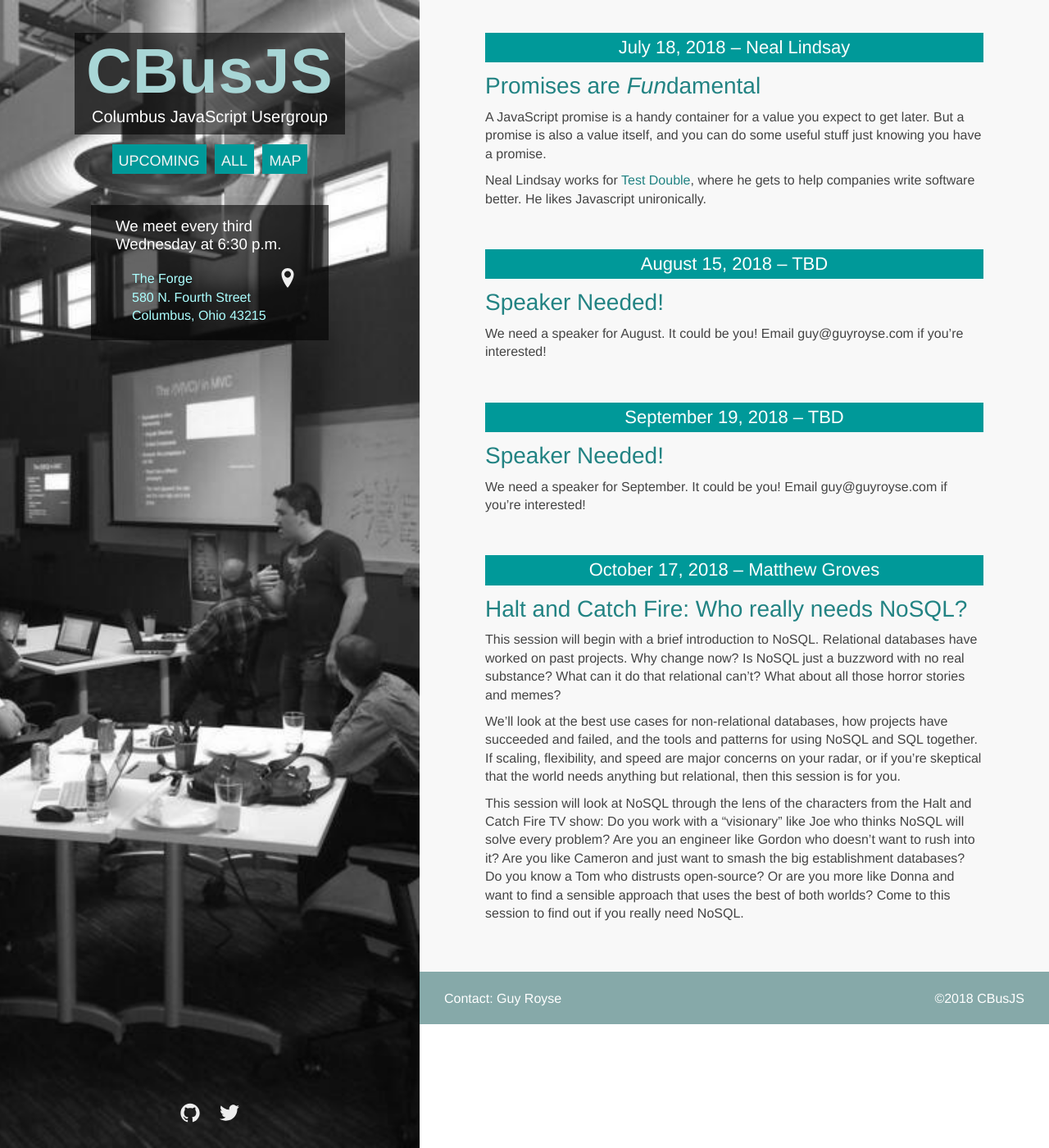
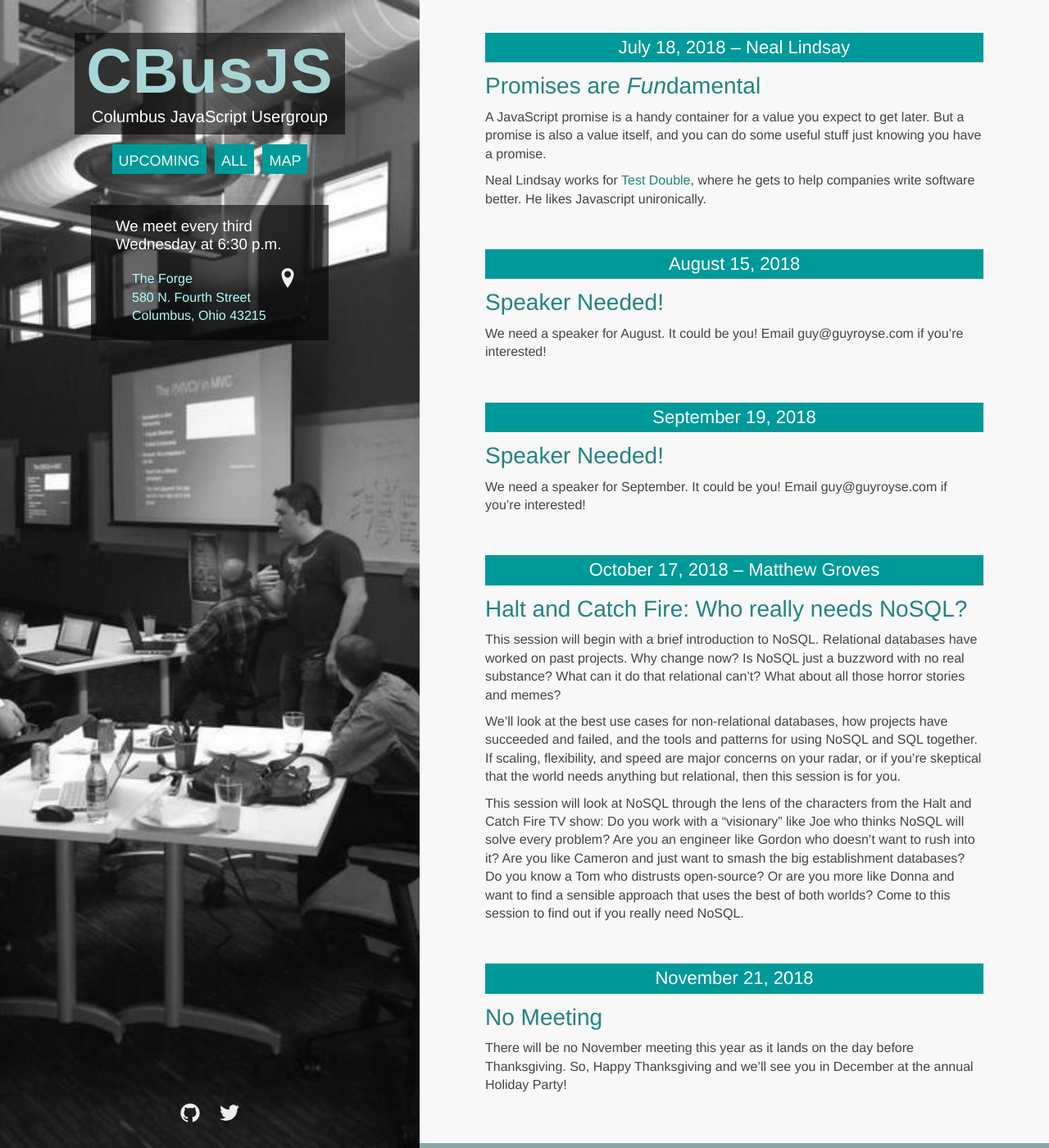
Before and after one commit to columbusjs/columbusjs.github.io, a Jekyll site: the page built from index.html, in a window 1280 px wide and 1400 px high. Shown: the whole window at 82% size. Built offline with Jekyll 4.4.1, drawn with Linux system fonts in a browser that asks for light colours; the list of posts is cut into pages by our own code.

Commit message:
added November, remvoed speaker from TBD

```diff
--- a/_posts/2018-08-15-tbd.markdown
+++ b/_posts/2018-08-15-tbd.markdown
@@ -2,7 +2,6 @@
 date: 2018-08-15 19:00:00
 layout: post
 title: "Speaker Needed!"
-speaker: "TBD"
 ---
 
 We need a speaker for August. It could be you! Email guy@guyroyse.com if you're interested!
--- a/_posts/2018-09-19-tbd.markdown
+++ b/_posts/2018-09-19-tbd.markdown
@@ -2,7 +2,6 @@
 date: 2018-09-19 19:00:00
 layout: post
 title: "Speaker Needed!"
-speaker: "TBD"
 ---
 
 We need a speaker for September. It could be you! Email guy@guyroyse.com if you're interested!
--- /dev/null
+++ b/_posts/2018-11-21-no-meeting.markdown
@@ -0,0 +1,7 @@
+---
+date: 2018-11-21 19:00:00
+layout: post
+title: "No Meeting"
+---
+
+There will be no November meeting this year as it lands on the day before Thanksgiving. So, Happy Thanksgiving and we'll see you in December at the annual Holiday Party!
```
